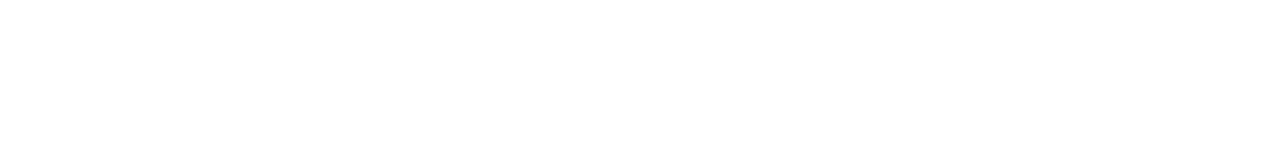
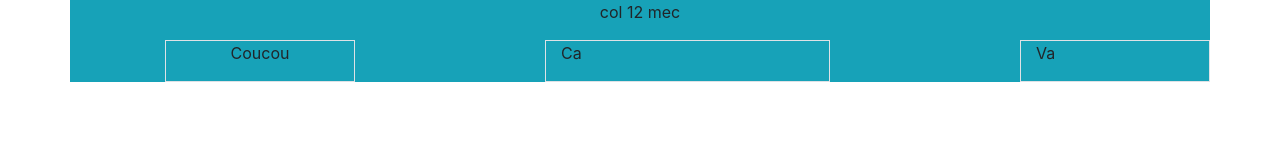
Before and after one commit to MassimoTascone/exercises-bootstrap, a plain HTML site: page index.html in a window 1280 px wide. Drawn offline with nearby package versions, Linux system fonts and the light colour scheme.

Commit message:
premier exercie fini

```diff
--- a/index.html
+++ b/index.html
@@ -5,13 +5,34 @@
     <meta name="viewport" content="width=device-width, initial-scale=1.0">
     <meta http-equiv="X-UA-Compatible" content="ie=edge">
     <title>Exercices Bootstrap</title>
-    <link rel="stylesheet" href="assets/css/style.css">
     <link rel="stylesheet" href="https://stackpath.bootstrapcdn.com/bootstrap/4.3.1/css/bootstrap.min.css" integrity="sha384-ggOyR0iXCbMQv3Xipma34MD+dH/1fQ784/j6cY/iJTQUOhcWr7x9JvoRxT2MZw1T" crossorigin="anonymous">
     <script src="https://code.jquery.com/jquery-3.3.1.slim.min.js" integrity="sha384-q8i/X+965DzO0rT7abK41JStQIAqVgRVzpbzo5smXKp4YfRvH+8abtTE1Pi6jizo" crossorigin="anonymous"></script>
     <script src="https://cdnjs.cloudflare.com/ajax/libs/popper.js/1.14.7/umd/popper.min.js" integrity="sha384-UO2eT0CpHqdSJQ6hJty5KVphtPhzWj9WO1clHTMGa3JDZwrnQq4sF86dIHNDz0W1" crossorigin="anonymous"></script>
     <script src="https://stackpath.bootstrapcdn.com/bootstrap/4.3.1/js/bootstrap.min.js" integrity="sha384-JjSmVgyd0p3pXB1rRibZUAYoIIy6OrQ6VrjIEaFf/nJGzIxFDsf4x0xIM+B07jRM" crossorigin="anonymous"></script>
+    <link rel="stylesheet" href="assets/css/style.css">
 </head>
 <body>
 
+    <div class="container">
+        <div class="row bg-info">
+
+            <div class="col-12 text-center">
+                <p>col 12 mec</p>
+            </div>
+                <div class="col-2 offset-1 border text-center">
+                    <p>Coucou</p>
+                </div>
+
+                <div class="col-3 offset-2 border">
+                    <p>Ca</p>
+                </div>
+
+                <div class="col-2 offset-2 border">
+                        <p>Va</p>
+                    </div>
+        </div>
+
+    </div>
+
 </body>
 </html>
```
